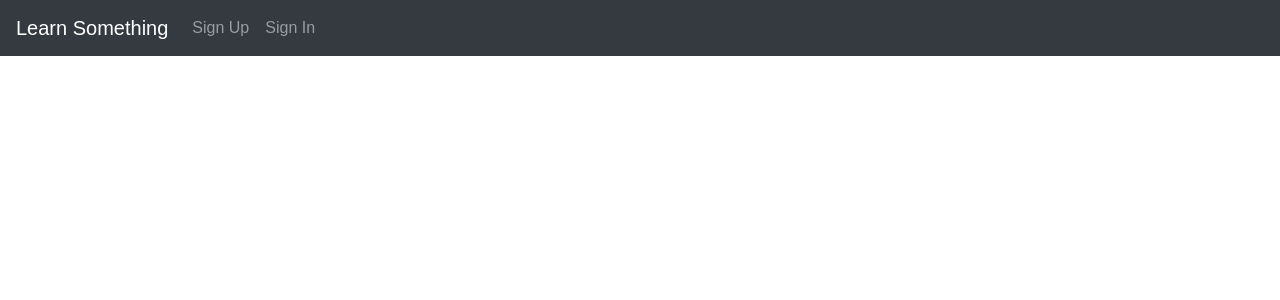
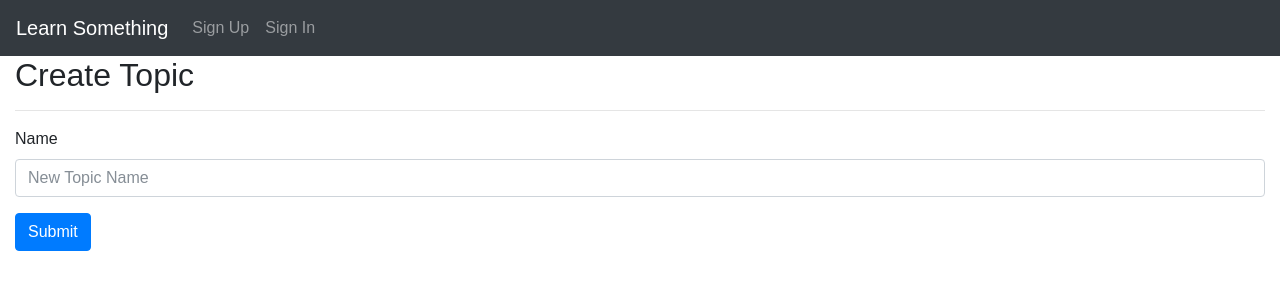
Before and after one commit to jon-cuboulder/csci3308GroupProject, a React (Create React App) app in the folder web/: page /topics/create in a window 1280 px wide. Shown: the top 300 px of the page. Built offline with nearby package versions, Linux system fonts and the light colour scheme.

Commit message:
add really bad topic form

```diff
--- a/web/src/App.js
+++ b/web/src/App.js
@@ -14,6 +14,7 @@ import Home from './containers/Home';
 import Register from './containers/Register';
 import Signin from './containers/Signin';
 import Topic from './containers/Topic';
+import TopicForm from './containers/TopicForm';
 import PageNotFound from './components/PageNotFound';
 
 import './App.css';
@@ -31,6 +32,7 @@ class App extends Component {
                 <Route exact path="/" component={Home} />
                 <Route path="/register" component={Register} />
                 <Route path="/signin" component={Signin} />
+                <Route path="/topics/create" component={TopicForm} />
                 <Route path="/topics/:id" component={Topic} />
                 <Route component={PageNotFound} />
               </Switch>
--- a/web/src/components/Home.js
+++ b/web/src/components/Home.js
@@ -1,5 +1,6 @@
 import React from 'react';
 import Results from './SearchResults';
+import { Link } from 'react-router-dom';
 
 export default function Home({ qry, handleSubmit, handleChange, results }) {
   return (<div className="container-fluid">
@@ -17,6 +18,9 @@ export default function Home({ qry, handleSubmit, handleChange, results }) {
         </div>
       </div>
     </form>
+    <div className="text-center">
+      <Link to="/topics/create">create topic</Link>
+    </div>
     <Results results={results} />
   </div>);
 }
--- /dev/null
+++ b/web/src/components/TopicForm.js
@@ -0,0 +1,17 @@
+import React from 'react';
+
+export default function TopicForm({handleChange, handleSubmit, name, history}) {
+  return (
+    <form onSubmit={handleSubmit(name, history)}>
+      <h2>Create Topic</h2>
+      <hr />
+      <div className="form-group">
+        <label htmlFor="name">Name</label>
+        <input type="text" className="form-control" id="name"
+          value={name}
+          onChange={handleChange('name')} placeholder="New Topic Name" />
+      </div>
+      <button type="submit" className="btn btn-primary">Submit</button>
+    </form>
+  );
+}
--- /dev/null
+++ b/web/src/containers/TopicForm.js
@@ -0,0 +1,27 @@
+import { connect } from 'react-redux';
+import TopicForm from '../components/TopicForm';
+import * as forms from '../actions/forms';
+import * as api from '../api';
+
+const FORM_NAME = 'topics-new';
+
+const mapStateToProps = (state) => ({
+  name: state.form[FORM_NAME].name || ''
+});
+
+const mapDispatchToProps = dispatch => ({
+  handleSubmit: (name, history) => event => {
+    event.preventDefault();
+    api.topicCreate( { name } )
+      .then( json => {
+        history.push(`/topics/${json.id}`);
+      })
+      .catch( err => {
+        console.error(err);
+        alert('submit failed');
+      });
+  },
+  handleChange: forms.change(FORM_NAME, dispatch)
+});
+
+export default connect(mapStateToProps, mapDispatchToProps)(TopicForm);
```
